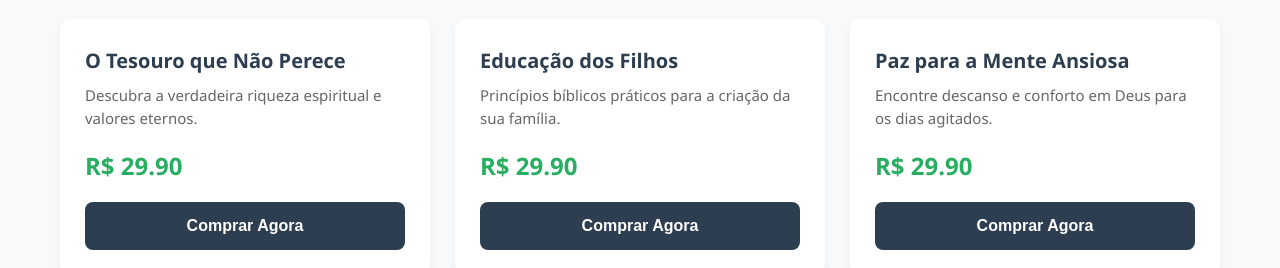
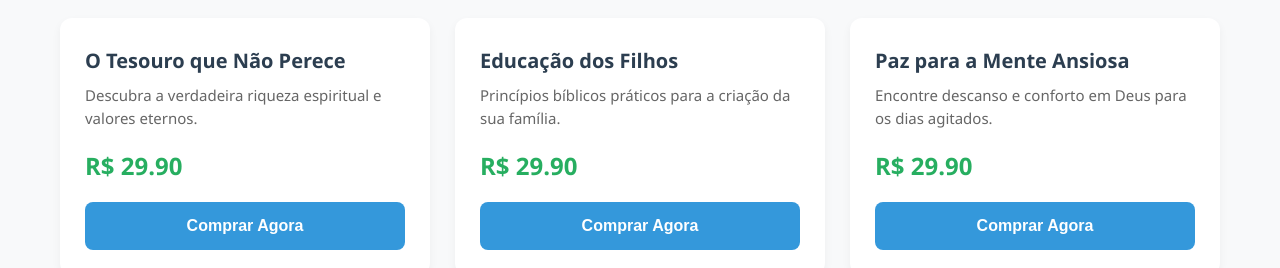
Before and after one commit to Tedesqui2027/ebooks, a website: page index.html in a window 1280 px wide. Shown: the part 532-800 px from the top of the page. Drawn offline with Linux system fonts and the light colour scheme.

Commit message:
Update index.html

```diff
--- a/index.html
+++ b/index.html
@@ -37,8 +37,8 @@
         .old-price { text-decoration: line-through; color: #95a5a6; font-size: 16px; margin-right: 10px; }
 
         /* Botões */
-        .btn { background-color: #2c3e50; color: white; border: none; padding: 15px; font-size: 16px; border-radius: 8px; cursor: pointer; transition: 0.3s; width: 100%; font-weight: bold; }
-        .btn:hover { background-color: #1a252f; }
+        .btn { background-color: #3498db; color: white; border: none; padding: 15px; font-size: 16px; border-radius: 8px; cursor: pointer; transition: 0.3s; width: 100%; font-weight: bold; }
+        .btn:hover { background-color: #2980b9; }
         .btn-combo { background-color: #27ae60; font-size: 18px; max-width: 400px; margin: 0 auto; }
         .btn-combo:hover { background-color: #219150; }
         .btn:disabled { background-color: #bdc3c7; cursor: not-allowed; }
@@ -94,12 +94,10 @@
             <p style="margin: 15px 0; font-size: 14px; color: #666;">Ou use o Pix Copia e Cola:</p>
             <input type="text" id="input-copiacola" readonly style="width:100%; padding:10px; font-size:12px; color:#555; background:#f9f9f9; border:1px solid #ddd; border-radius:6px; margin-bottom:10px; text-align:center;">
 
-            <!-- Botão de copiar sem o alert() -->
             <button id="btn-copiar-pix" onclick="copiarPix()" style="background:#3498db; color:white; border:none; padding:12px 20px; border-radius:6px; cursor:pointer; font-weight:bold; margin-bottom: 20px; width: 100%; transition: 0.3s;">Copiar Código Pix</button>
 
             <div id="status-pagamento" style="background:#f1c40f22; color:#f39c12; padding:15px; border-radius:8px; font-weight:bold;">⏳ Aguardando pagamento...</div>
 
-            <!-- Botão de fechar/voltar (Muda de visual quando o Pix é pago) -->
             <button id="btn-fechar-pix" onclick="fecharPix()" style="background:transparent; color:#95a5a6; border:none; margin-top:20px; cursor:pointer; text-decoration:underline; width: 100%; display: block;">Fechar e cancelar</button>
         </div>
     </div>
@@ -127,7 +125,6 @@
                 ? `<div class="price"><span class="old-price">R$ ${prod.precoAntigo.toFixed(2)}</span> R$ ${prod.preco.toFixed(2)}</div>`
                 : `<div class="price">R$ ${prod.preco.toFixed(2)}</div>`;
 
-            // Mantive EXATAMENTE o seu HTML original aqui para os títulos não bugarem
             card.innerHTML = `
                 <div>
                     <h2>${prod.titulo}</h2>
@@ -170,7 +167,6 @@
             }
         }
 
-        // Função de copiar sem alert
         function copiarPix() {
             const input = document.getElementById('input-copiacola');
             input.select();
```
